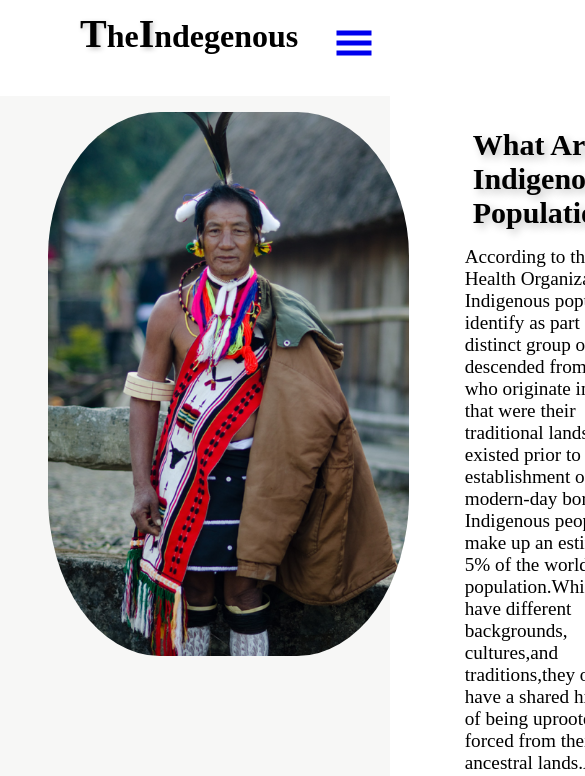
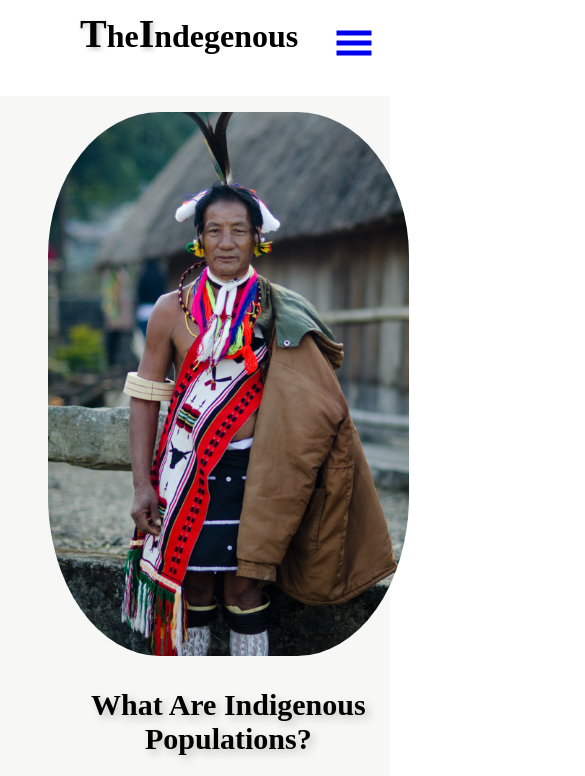
Before and after one commit to janeesh27/demowebsite, a React (Create React App) app: page / in a window 390 px wide. Shown: the top 776 px of the page, 585 px wide, since content can reach past the window. Built offline with nearby package versions, Linux system fonts and the light colour scheme.

Commit message:
screen sizes completed

```diff
--- a/src/components/Body/Body.css
+++ b/src/components/Body/Body.css
@@ -20,6 +20,7 @@
     padding: 10rem 5rem 0rem 5rem;
     font-size: 40px;
     text-shadow: 4px 4px 8px silver;
+
 }
 
 .text p {
@@ -41,10 +42,29 @@
 
 }
 
+/* ################################################ */
 
-/* ############################### */
+@media (max-width:798px) {
+   .main-body{
+    grid-template-columns:auto auto;
 
-@media (max-width: 520px) {
+}
+.i1 img{
+    height: 30rem;
+}
+
+.text h3{
+    font-size: 20px;
+    padding: 3rem 1rem .5rem 2rem;
+}
+.text p{
+    font-size: 13px;
+    padding:.5rem 1rem 1rem 2rem ;
+}
+}
+/* ################################ */
+
+@media (max-width: 650px) {
     .main-body {
         width: 100%;
         grid-template-columns: auto;
@@ -59,20 +79,14 @@
     .text h3 {
         font-size: 30px;
         padding: 2rem 1rem .5rem 1rem;
+        text-align: center;
     }
 
     .text p {
-        padding: 0.5rem;
-        ;
+        padding: 1rem;
+        font-size: 1.2rem;
+        text-align: center;
 
     }
 
 }
-
-/* ################################################ */
-
-@media (max-width:798px) {
-   .main-body{
-    grid-template-columns:auto auto;
-}
-}
```
